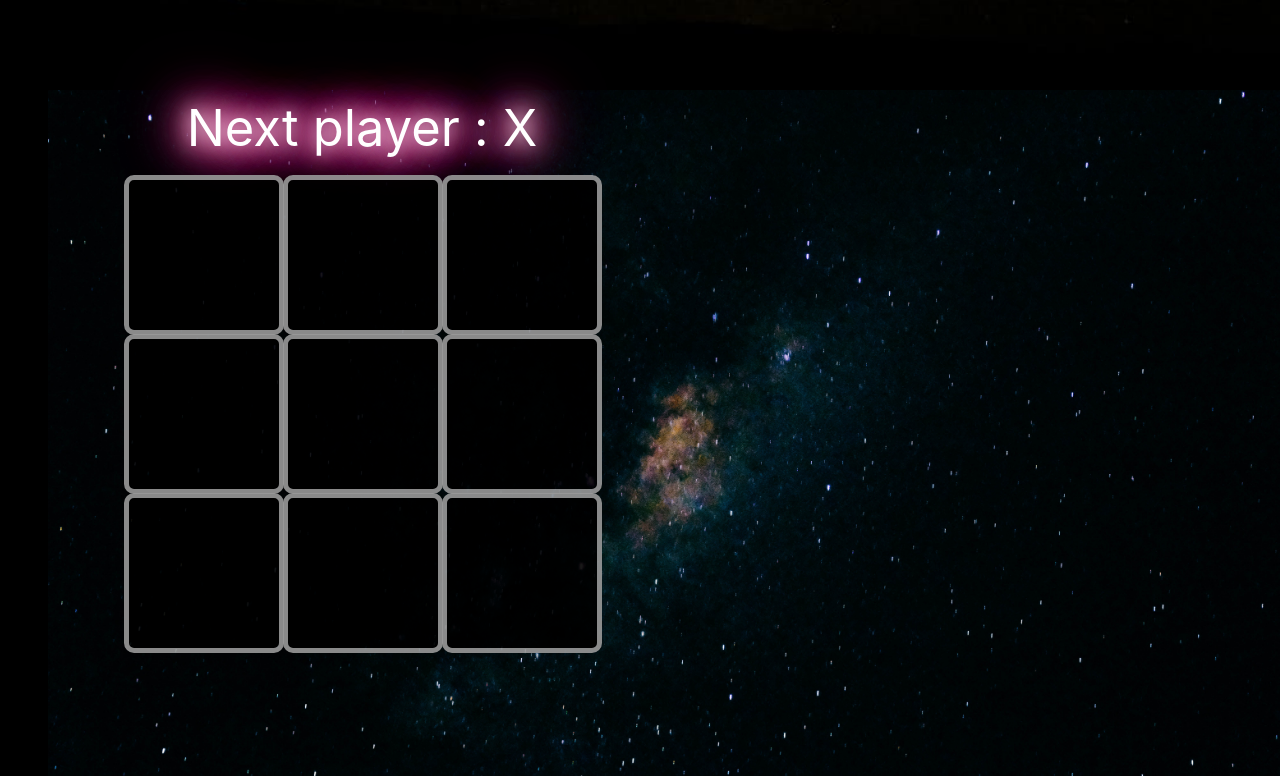
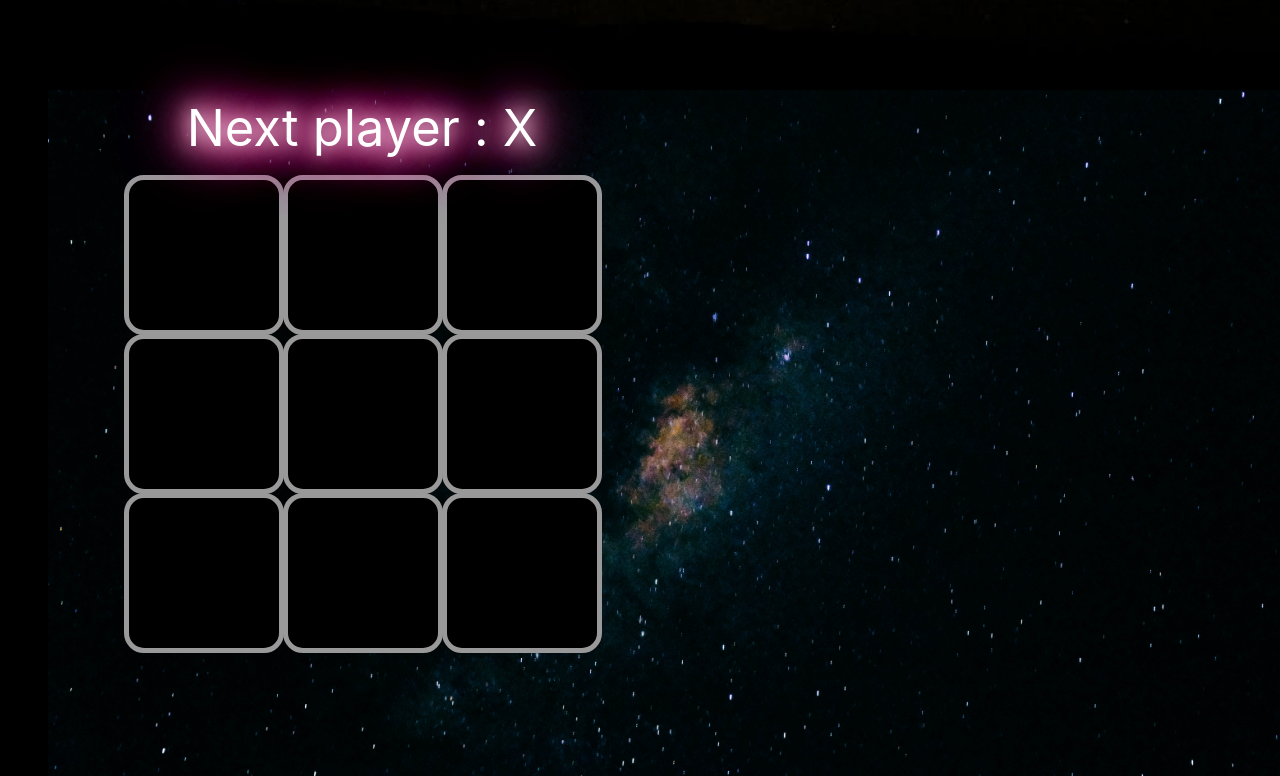
Before and after one commit to karensin/toeWars, a React (Create React App) app: page / in a window 1280 px wide. Shown: the part 824-1600 px from the top of the page. Built offline with nearby package versions, Linux system fonts and the light colour scheme.

Commit message:
opacity fixed

```diff
--- a/src/index.css
+++ b/src/index.css
@@ -8,7 +8,7 @@ button.square {
 
   color: white;
   font-size: 50pt;
-  border-radius: 10px ;
+  border-radius: 20px ;
   border-width: thick;
   background-color: black;
 }
@@ -60,8 +60,6 @@ button.square {
   }
 
   .square {
-
-    opacity: 90%;
     border: 1px solid #999;
     float: left;
     font-size: 28pt;
```
